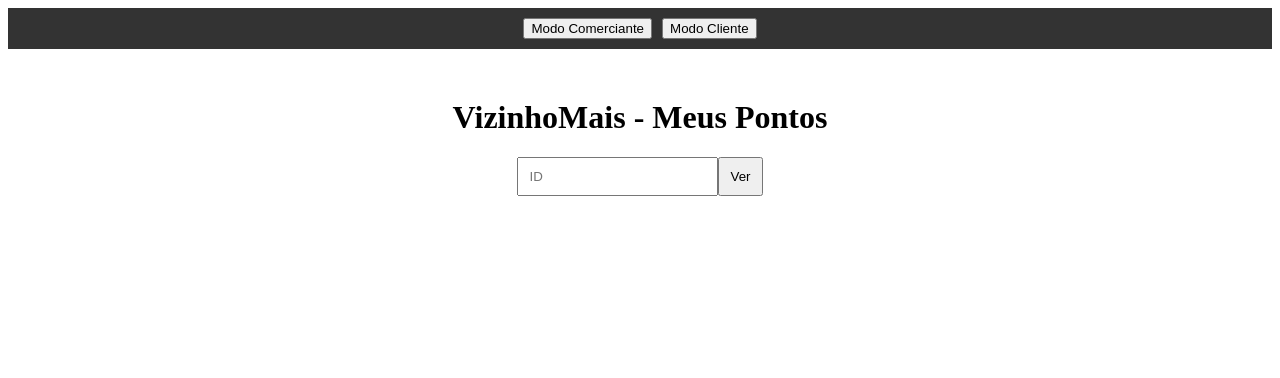
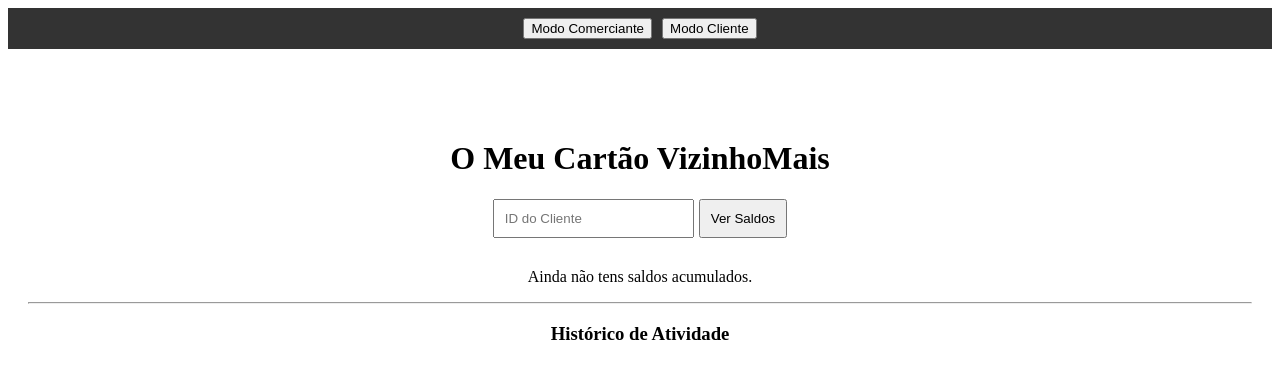
Before and after one commit to filipepocas/vizinhomais-app, a React (Create React App) app in the folder frontend/: page / in a window 1280 px wide. Both pictures are taken after a click on the button "Modo Cliente". Shown: the top 378 px of the page. Built offline with nearby package versions, Linux system fonts and the light colour scheme.

Commit message:
Ecra de cliente mostra saldos separados por loja e historico

```diff
--- a/frontend/src/Cliente.js
+++ b/frontend/src/Cliente.js
@@ -1,44 +1,60 @@
 import React, { useState, useEffect } from 'react';
 import { db } from './firebase';
-import { doc, getDoc, collection, query, where, orderBy, getDocs } from "firebase/firestore";
+import { collection, query, getDocs, orderBy } from "firebase/firestore";
 
 function Cliente() {
 const [id, setId] = useState(localStorage.getItem('clienteId') || '');
-const [pontos, setPontos] = useState(null);
+const [saldos, setSaldos] = useState([]);
 const [historico, setHistorico] = useState([]);
 
 const consultarDados = async () => {
-if (!id) return alert("Insere o teu ID!");
+if (!id) return;
 localStorage.setItem('clienteId', id);
 try {
-const docRef = doc(db, "clientes", id);
-const docSnap = await getDoc(docRef);
-if (docSnap.exists()) { setPontos(docSnap.data().pontos); }
-const q = query(collection(db, "historico"), where("clienteId", "==", id), orderBy("data", "desc"));
-const querySnapshot = await getDocs(q);
-const transacoes = [];
-querySnapshot.forEach((doc) => { transacoes.push({ id: doc.id, ...doc.data() }); });
-setHistorico(transacoes);
+const saldosSnap = await getDocs(collection(db, "clientes", id, "saldos_por_loja"));
+const listaSaldos = [];
+saldosSnap.forEach((doc) => { listaSaldos.push({ id: doc.id, ...doc.data() }); });
+setSaldos(listaSaldos);
+
+const hQuery = query(collection(db, "historico"), orderBy("data", "desc"));
+const hSnap = await getDocs(hQuery);
+const listaH = [];
+hSnap.forEach((doc) => {
+if(doc.data().clienteId === id) { listaH.push({ id: doc.id, ...doc.data() }); }
+});
+setHistorico(listaH);
 } catch (e) { console.error(e); }
 };
 
 useEffect(() => { if (id) { consultarDados(); } }, []);
 
 return (
-<div style={{ textAlign: 'center', marginTop: '50px' }}>
-<h1>VizinhoMais - Meus Pontos</h1>
-<input value={id} onChange={(e) => setId(e.target.value)} placeholder="ID" style={{ padding: '10px' }} />
-<button onClick={consultarDados} style={{ padding: '10px' }}>Ver</button>
-{pontos !== null && (
-<div>
-<h2>Saldo: {pontos}</h2>
-{historico.map(t => (
-<div key={t.id} style={{ color: t.pontos > 0 ? 'green' : 'red' }}>
-{t.pontos > 0 ? '+' : ''}{t.pontos} pontos
+
+<div style={{ textAlign: 'center', marginTop: '50px', padding: '20px' }}>
+<h1>O Meu Cartão VizinhoMais</h1>
+<input value={id} onChange={(e) => setId(e.target.value)} placeholder="ID do Cliente" style={{ padding: '10px' }} />
+<button onClick={consultarDados} style={{ padding: '10px', marginLeft: '5px' }}>Ver Saldos</button>
+
+<div style={{ marginTop: '30px' }}>
+{saldos.length > 0 ? (
+saldos.map((s) => (
+<div key={s.id} style={{ border: '2px solid #333', borderRadius: '10px', padding: '15px', margin: '10px auto', maxWidth: '300px', backgroundColor: '#f9f9f9' }}>
+<h2 style={{ margin: '0' }}>{s.nomeLoja}</h2>
+<p style={{ fontSize: '20px', fontWeight: 'bold', color: 'green' }}>{s.saldoDisponivel.toFixed(2)}€ em saldo</p>
+</div>
+))
+) : (
+<p>Ainda não tens saldos acumulados.</p>
+)}
+</div>
+
+<hr />
+<h3>Histórico de Atividade</h3>
+{historico.map((h) => (
+<div key={h.id} style={{ fontSize: '14px', borderBottom: '1px solid #ddd', padding: '5px' }}>
+{h.nomeLoja}: <strong>{h.valorCashback.toFixed(2)}€</strong> ({h.tipo})
 </div>
 ))}
-</div>
-)}
 </div>
 );
 }
```
